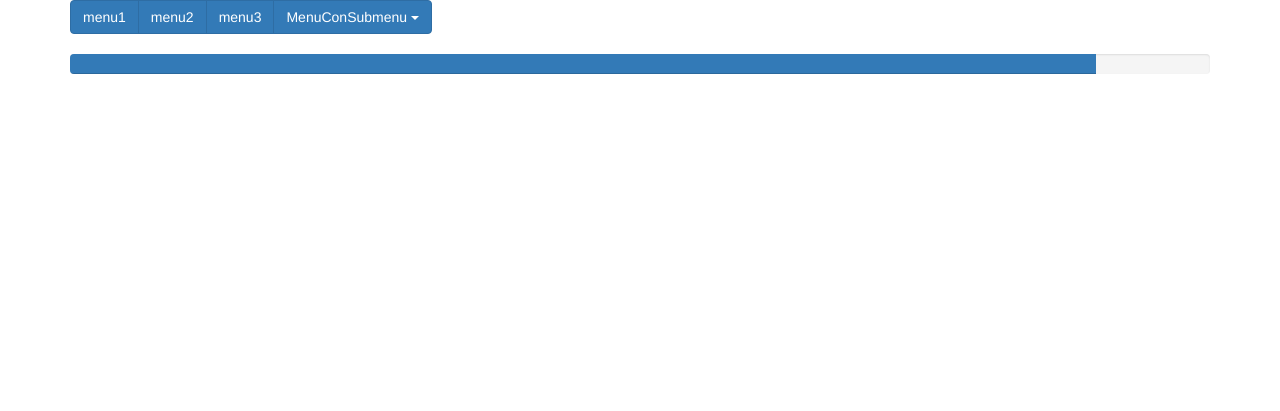
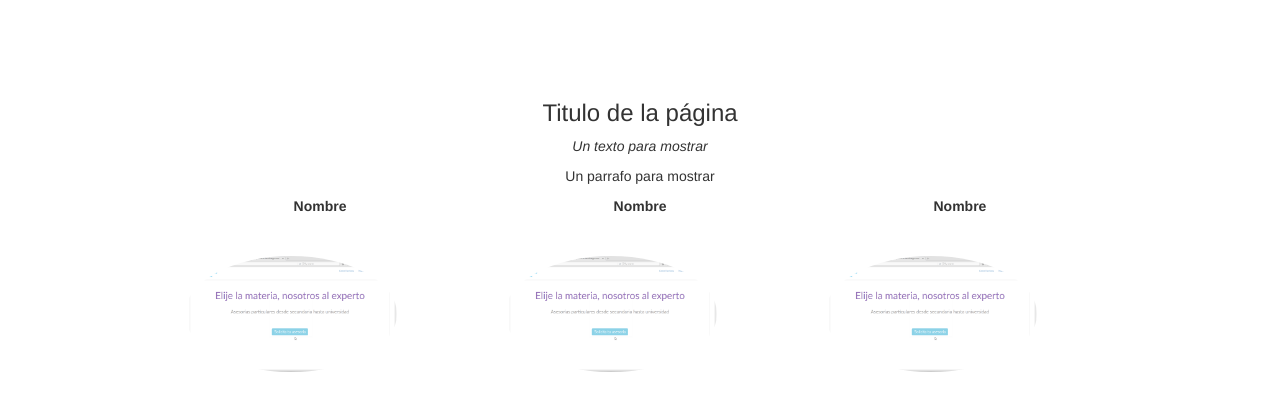
Before and after one commit to EOmars/project, a plain HTML site: page index.html in a window 1280 px wide. Drawn offline with Linux system fonts and the light colour scheme.

Commit message:
test imagenes

```diff
--- /dev/null
+++ b/assets/css/estilos.css
@@ -0,0 +1,15 @@
+
+.container {
+	padding: 80px 120px;
+}
+
+.person {
+    border: 10px solid transparent;
+    margin-bottom: 25px;
+    width: 80%;
+    height: 80%;
+    opacity: 0.7;
+}
+.person:hover {
+    border-color: #f1f1f1;
+}
--- a/index.html
+++ b/index.html
@@ -6,35 +6,35 @@
 	<meta name="viewport" content="width=device-width, initial-scale=1" >
 
 	<link rel="stylesheet" type="text/css" href="assets/css/bootstrap.css">
+	<link rel="stylesheet" type="text/css" href="assets/css/estilos.css">
 	<script type="text/javascript" src="assets/js/jquery.js" ></script>
 	<script type="text/javascript" src="assets/js/bootstrap.js"></script>
 </head>
 <body>
-	<div class="container">
+	<div class="container text-center">
+		<h3>Titulo de la página</h3>
 
-		<div  class="btn-group">
-			<button type="button" class="btn btn-primary" >menu1</button>
-			<button type="button" class="btn btn-primary" >menu2</button>
-			<button type="button" class="btn btn-primary" >menu3</button>
-			<div class="btn-group">
-				<button type="button" class="btn btn-primary dropdown-toggle" data-toggle="dropdown">
-					MenuConSubmenu <span class="caret"></span>
-				</button>
-				<ul class="dropdown-menu" role="menu">
-					<li><a href="#">sub1</a></li>
-					<li><a href="#">sub2</a></li>
-				</ul>
+		<p><em>Un texto para mostrar</em></p>
+
+		<p>Un parrafo para mostrar</p>
+
+		<div class="row">
+
+			<div class="col-sm-4">
+				<p><strong>Nombre</strong></p><br>
+				<img class="person img-responsive img-circle" src="assets/img/adirac.png" alt="landing de adirac">
 			</div>
+			<div class="col-sm-4">
+				<p><strong>Nombre</strong></p><br>
+				<img class="person img-responsive img-circle" src="assets/img/adirac.png" alt="landing de adirac">
+			</div>
+			<div class="col-sm-4">
+				<p><strong>Nombre</strong></p><br>
+				<img class="person img-responsive img-circle" src="assets/img/adirac.png" alt="landing de adirac">
+			</div>
+
 		</div>
-		<br>
-		<br>
-		<div class="progress">
-			<div class="progress-bar" role="progressbar" aria-valuenow="70"
-			aria-valuemin="0" aria-valuemax="100" style="width:90%">
-			<span class="sr-only">70% Complete</span>
-		</div>
+
 	</div>
-
-</div>
 </body>
 </html>
```
